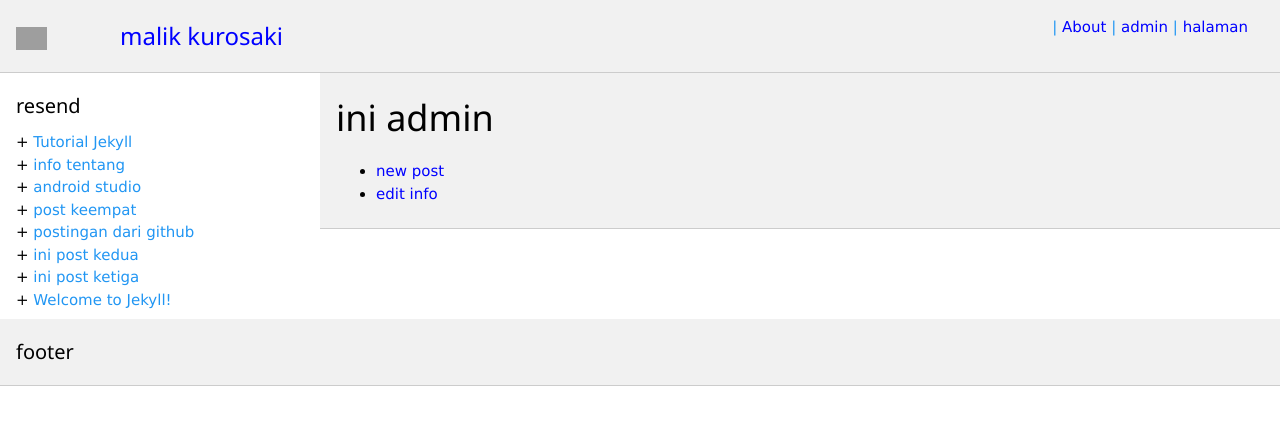
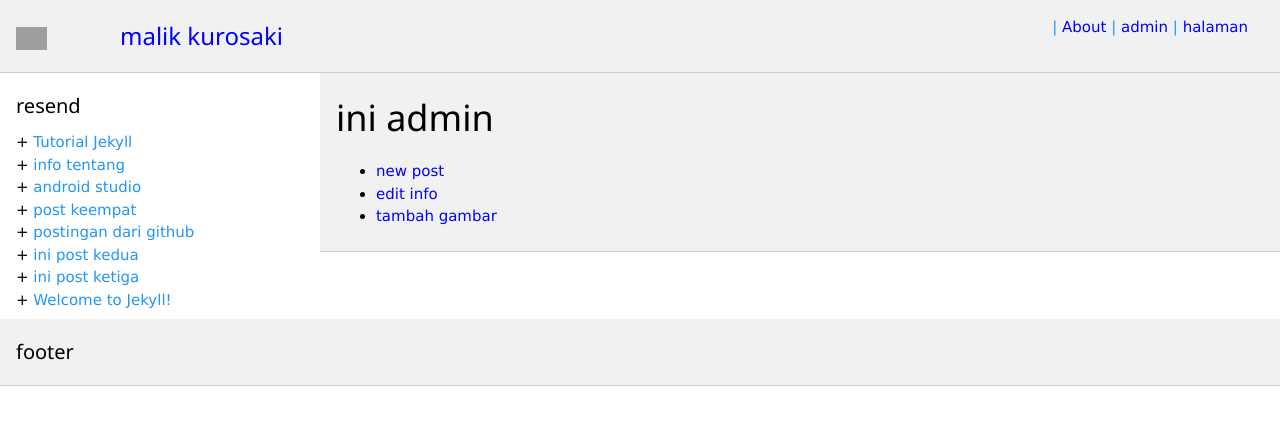
Before and after one commit to malikkurosaki/malikkurosaki, a Jekyll site: the page built from _pages/admin.md, in a window 1280 px wide. Shown: the top 425 px of the page. Built offline with Jekyll 4.4.1, drawn with Linux system fonts in a browser that asks for light colours; grey boxes are pictures that could not be loaded.

Commit message:
tambah gambar

```diff
--- a/_pages/admin.md
+++ b/_pages/admin.md
@@ -10,3 +10,4 @@ jenis: "menu"
 
 - [new post](https://github.com/malikkurosaki/malikkurosaki.github.io/new/master/_posts/biasa)
 - [edit info](https://github.com/malikkurosaki/malikkurosaki.github.io/edit/master/_posts/info/2019-03-03-info.md)
+- [tambah gambar](https://github.com/malikkurosaki/malikkurosaki.github.io/upload/master/assets/img)
```
